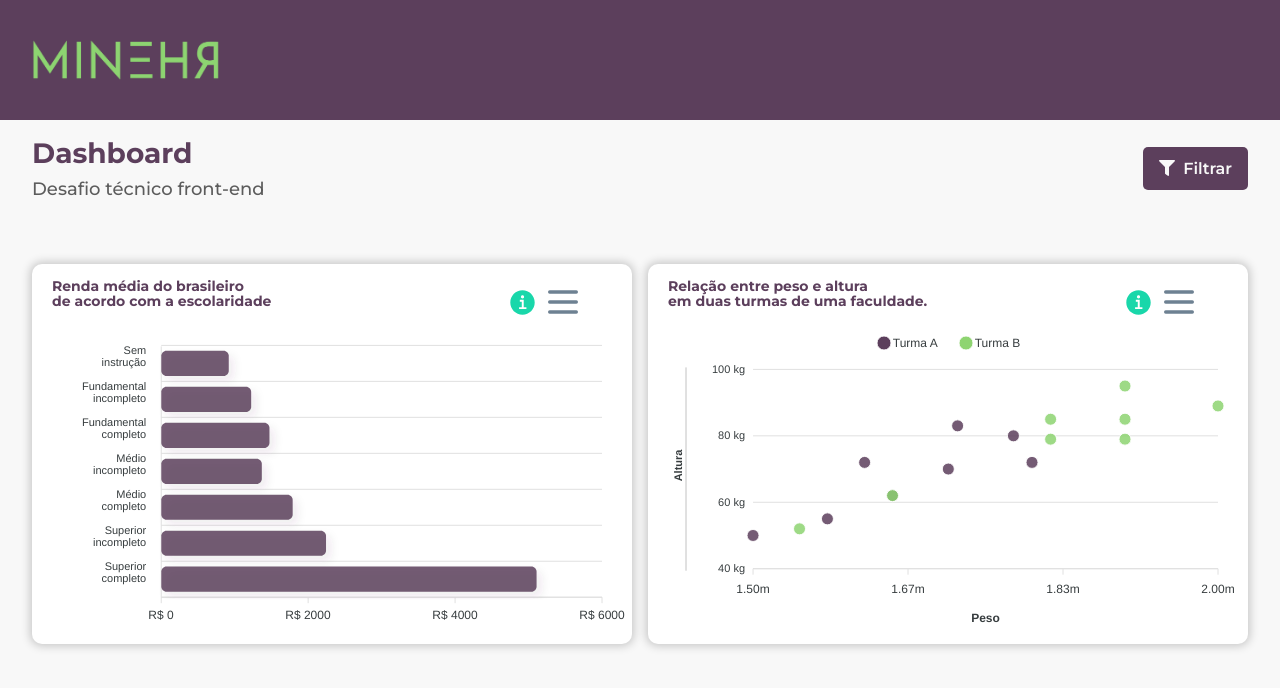
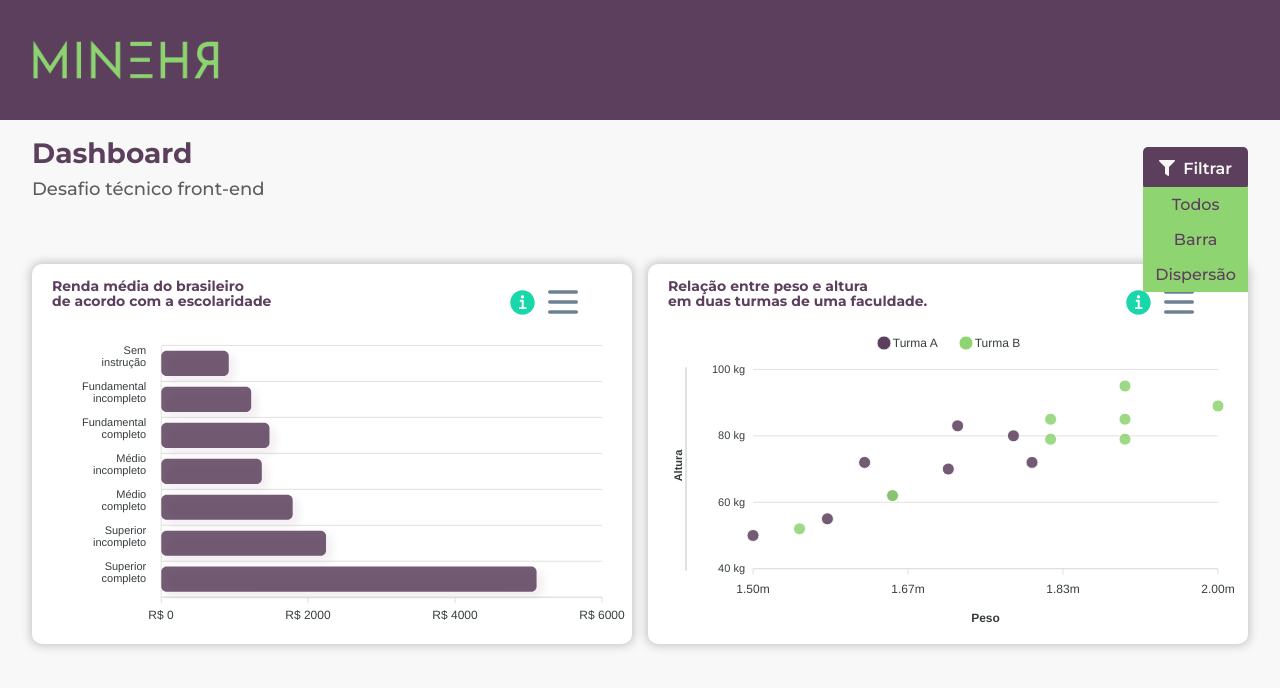
Before and after one commit to valderyjr/seletivoMineHR, a React (Vite) app: page / in a window 1280 px wide. Both pictures are taken after a click on the button "Filtrar". Shown: the top 688 px of the page. Built offline with nearby package versions, Linux system fonts and the light colour scheme.

Commit message:
add funcionalidade de filtrar graficos

```diff
--- a/src/components/FilterButton/FilterButton.module.scss
+++ b/src/components/FilterButton/FilterButton.module.scss
@@ -1,6 +1,11 @@
 @import '../../styles/variables';
 
-.button {
+.filtro {
+	position: relative;
+	display: flex;
+	flex-direction: column;
+	// overflow-y: hidden;
+	.botao {
 		background-color: $roxo-escuro;
 		color: $cinza-claro;
 		border: none;
@@ -17,3 +22,40 @@
 			background-color: $roxo-hover;
 		}
 	}
+
+	&__lista {
+		width: 100%;
+		position: absolute;
+		top: 2.5rem;
+		z-index: 99;
+		display: flex;
+		flex-direction: column;
+		background-color: $verde-claro;
+		text-align: center;
+		color: $roxo-escuro;
+		animation-name: entradaLista;
+		animation-duration: .5s;
+		animation-fill-mode: forwards;
+
+		.item {
+			padding: .5rem 0;
+			font-weight: 500;
+			cursor: pointer;
+			transition: .15s;
+			&:hover{
+				background-color: $verde-hover;
+			}
+		}
+	}
+}
+
+@keyframes entradaLista {
+	from{
+		opacity: 0;
+		transform: translateY(-50%);
+	}
+	to{
+		opacity: 1;
+		transform: translateY(0);
+	}
+}
--- a/src/components/FilterButton/index.jsx
+++ b/src/components/FilterButton/index.jsx
@@ -1,13 +1,39 @@
-import React from 'react'
+import React, { useState } from 'react'
 import {FaFilter} from 'react-icons/fa';
-import style from './FilterButton.module.scss';
+// import style from './FilterButton.module.scss';
+import style from './FilterButton.module.scss'
 
-function FilterButton() {
+function FilterButton({changeFilteredList}) {
+	const [isOpen, setIsOpen] = useState(false)
+	const filterItems = [
+		{
+			title: "Todos",
+			value: "all"
+		},
+		{
+			title: "Barra",
+			value: "bar"
+		},
+		{
+			title: "Dispersão",
+			value: "scatter"
+		}
+	]
+
 	return (
-		<button type='button' className={style.button}>
+		<div className={style.filtro}>
+			<button type='button' className={style.botao} onClick={() => setIsOpen(currentState => !currentState)}>
 			<FaFilter/>
 			Filtrar
-		</button>
+			</button>
+			{isOpen &&
+			<div className={style.filtro__lista}>
+				{filterItems.map(item => (
+					<option className={style.item} key={item.value} value={item.value} onClick={() => changeFilteredList(item.value) & setIsOpen(false)}>{item.title}</option>
+					))}
+			</div>
+			}
+		</div>
 	)
 }
 
--- a/src/components/InfoBox/InfoBox.module.scss
+++ b/src/components/InfoBox/InfoBox.module.scss
@@ -2,8 +2,7 @@
 
 .caixa__icone {
 	position: absolute;
-	right: 0%;
-	width: 15vw;
+	right: 0;
 	border-radius: 5px;
 	background-color: $roxo-escuro;
 	box-shadow: 5px 5px 2px 0px #5c3f5c50;
@@ -12,14 +11,21 @@
 	display: flex;
 	justify-content: center;
 	align-items: center;
-	animation: entradaCaixa;
+
+	animation-name: entradaCaixa;
 	animation-duration: 1s;
 	animation-fill-mode: forwards;
+
 	.fonte {
+		margin: 0 1rem;
 		a {
 			color: $cinza-claro;
 			margin-left: .25rem;
 		}
+	}
+
+	@media (max-width: 395px) {
+		display: none;
 	}
 }
 
@@ -27,11 +33,9 @@
 	from {
 		top: 0;
 		height: 0;
-		// opacity: 0;
 	}
 	to{
-		top: -40px;
-		height: 8vh;
-		// opacity: 1;
+		top: -10%;
+		height: min(5vh, 50px);
 	}
 }
--- a/src/components/InfoBox/index.jsx
+++ b/src/components/InfoBox/index.jsx
@@ -1,4 +1,4 @@
-import React from 'react'
+import React, {useState} from 'react'
 import style from './InfoBox.module.scss';
 
 function InfoBox({ refName, link }) {
--- a/src/pages/Home/Home.module.scss
+++ b/src/pages/Home/Home.module.scss
@@ -16,6 +16,7 @@
 
 	&__header {
 		height: 20%;
+		// max-height: 64px;
 		display: flex;
 		justify-content: space-between;
 		align-items: center;
--- a/src/pages/Home/index.jsx
+++ b/src/pages/Home/index.jsx
@@ -1,4 +1,4 @@
-import React from 'react'
+import React, { useEffect, useState } from 'react'
 import FilterButton from '../../components/FilterButton'
 import BarGraph from '../../components/BarGraph'
 import ScatterGraph from '../../components/ScatterGraph'
@@ -7,6 +7,30 @@ import style from './Home.module.scss'
 import '../../styles/_graphicStyle.scss';
 
 function Home() {
+	const listGraph = [
+		{
+			id: 0,
+			type: 'bar',
+			element: <BarGraph />
+		},
+		{
+			id: 1,
+			type: 'scatter',
+			element: <ScatterGraph />
+		}
+	]
+	const [filteredList, setFilteredList] = useState([])
+
+	useEffect(() => {
+		setFilteredList([...listGraph])
+	}, [])
+
+	const changeFilteredList = (valueFilter) => {
+		const newList = listGraph.filter(itemList => itemList.type === valueFilter)
+		console.log(newList);
+		valueFilter === 'all' ? setFilteredList([...listGraph]) : setFilteredList([...newList])
+	}
+
 	return (
 		<main className={style.principal}>
 			<header className={style.principal__header}>
@@ -14,17 +38,22 @@ function Home() {
 					<h2>Dashboard</h2>
 					<h3>Desafio técnico front-end</h3>
 				</div>
-				<FilterButton />
+				<FilterButton changeFilteredList={changeFilteredList}/>
 			</header>
-			<section className={style.principal__graficos}>
-				{/* <section className={style.grafico}>Aqui ficarão os gráficos</section> */}
+			{/* <section className={style.principal__graficos}>
 				<section className={style.grafico}>
 					<BarGraph />
 				</section>
 				<section className={style.grafico}>
 					<ScatterGraph />
 				</section>
-				{/* <section className={style.grafico}>Aqui ficarão os gráficos</section> */}
+			</section> */}
+			<section className={style.principal__graficos}>
+				{filteredList.map(graphItem => (
+					<section className={style.grafico} key={graphItem.id}>
+						{graphItem.element}
+					</section>
+				))}
 			</section>
 		</main>
 	)
--- a/src/styles/_variables.scss
+++ b/src/styles/_variables.scss
@@ -1,6 +1,7 @@
 $cinza-claro: #f8f8f8;
 $cinza-escuro: #5c5c5c;
 $verde-claro: #8ed471;
+$verde-hover: #abeb90;
 $roxo-escuro: #5c3f5c;
 $roxo-hover: #4b324b;
 $padding-lateral: 2rem;
```
Lines whose indentation alone changed are shown as unchanged.
